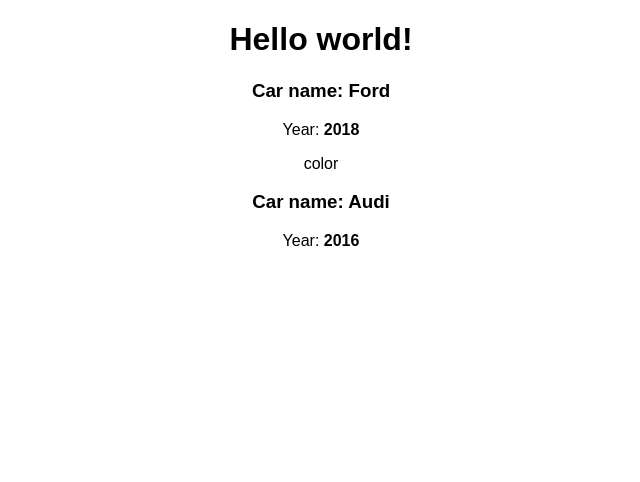
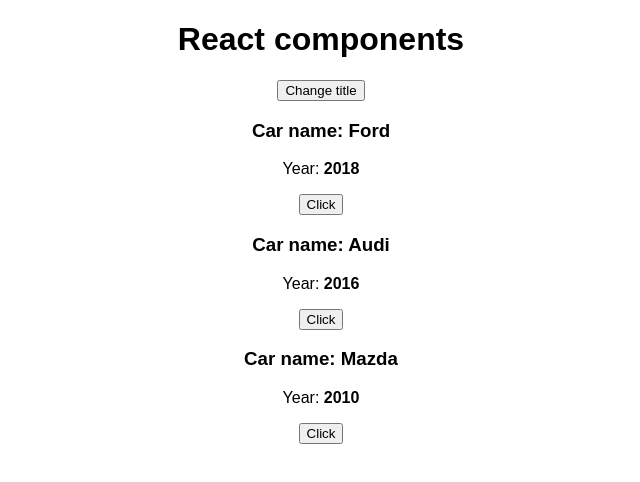
Before and after one commit to angeliquesy/quiz-firebase, a React (Create React App) app: page / in a window 1280 px wide. Shown: the top 482 px of the page, without its empty margins (319-959 px from the left). Built offline with nearby package versions, Linux system fonts and the light colour scheme.

Commit message:
calling parent's function from a component

```diff
--- a/src/App.js
+++ b/src/App.js
@@ -3,17 +3,65 @@
 import Car from './Car/Car'
 
 class App extends Component {
+
+  state = {
+    cars: [
+      {
+        name: 'Ford',
+        year: 2018
+      },
+      {
+        name: 'Audi',
+        year: 2016
+      },
+      {
+        name: 'Mazda',
+        year: 2010
+      },
+    ],
+    pageTitle: 'React components'
+  }
+
+  changeTitleHandler = (newTitle) => {
+    this.setState({
+      pageTitle: newTitle
+    })
+
+    // this.state.pageTitle = 'Changed!' не сработает
+  }
+
   render() {
     const divStyle = {
       textAlign: 'center',
     }
+
+    const cars = this.state.cars
+
     return (
       <div className='App' style={divStyle}>
-        <h1>Hello world!</h1>
-        <Car name='Ford' year={2018}>
-          <p>color</p>
-        </Car>
-        <Car name='Audi' year={2016} />
+        <h1>{this.state.pageTitle}</h1>
+
+        <button onClick={this.changeTitleHandler.bind(this, 'Changed!')}>
+          Change title
+        </button>
+
+        <Car
+          name={cars[0].name}
+          year={cars[0].year}
+          onChangeTitle={this.changeTitleHandler.bind(this, cars[0].name)}
+          // такой метод более правильный, т.к. занимает меньше места
+        />
+        <Car
+          name={cars[1].name}
+          year={cars[1].year}
+          onChangeTitle={() => this.changeTitleHandler(cars[1].name)}
+          // такой метод каждый раз формирует новую функцию, поэтому более ресурсозатратный
+        />
+        <Car
+          name={cars[2].name}
+          year={cars[2].year}
+          onChangeTitle={() => this.changeTitleHandler(cars[2].name)}
+        />
       </div>
     );
   }
--- a/src/Car/Car.js
+++ b/src/Car/Car.js
@@ -5,6 +5,6 @@
   <div>
     <h3>Car name: {props.name}</h3>
     <p>Year: <strong>{props.year}</strong></p>
-    { props.children }
+    <button onClick={props.onChangeTitle}>Click</button>
   </div>
 );
```
